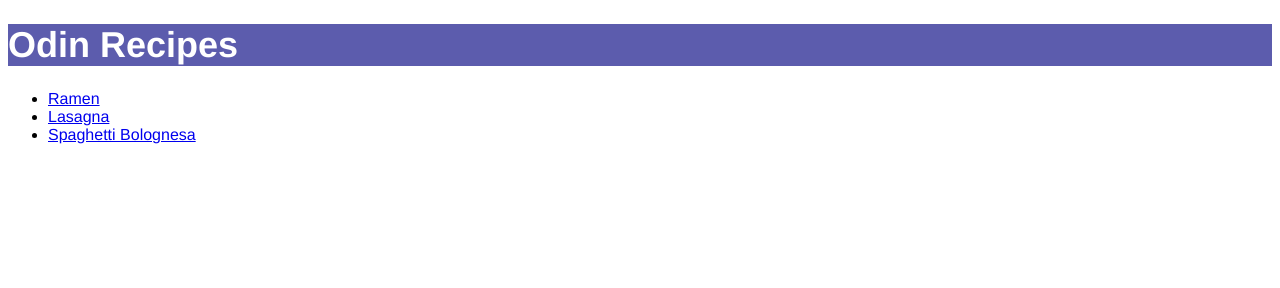
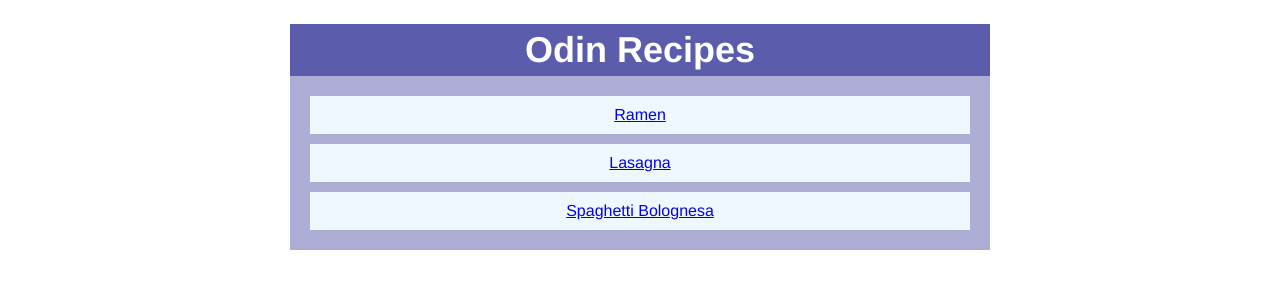
Before and after one commit to ZeIcaro/odin-recipes, a plain HTML site: page index.html in a window 1280 px wide. Drawn offline with Linux system fonts and the light colour scheme.

Commit message:
Add box CSS styles to homepage
Organizing the index.html homepage according to
the flexbox lessons. Text was centralized, the
menu items were organized as stacked boxes,
and I played with padding and margins.

```diff
--- a/index.html
+++ b/index.html
@@ -7,12 +7,13 @@
     <link rel="stylesheet" href="style.css">
 </head>
 <body>
-    <h1>Odin Recipes</h1>
-    <ul>
-        <li><a href="recipes/ramen.html">Ramen</a></li>
-        <li><a href="recipes/lasagna.html">Lasagna</a></li>
-        <li><a href="recipes/spaghetti-bolognesa.html">Spaghetti Bolognesa</a></li>
-    </ul>
-
+    <div class="card">
+        <h1 class="home-header">Odin Recipes</h1>
+        <ul class="menu">
+            <li class="item"><a href="recipes/ramen.html">Ramen</a></li>
+            <li class="item"><a href="recipes/lasagna.html">Lasagna</a></li>
+            <li class="item"><a href="recipes/spaghetti-bolognesa.html">Spaghetti Bolognesa</a></li>
+        </ul>
+    </div>
 </body>
 </html>
--- a/style.css
+++ b/style.css
@@ -2,10 +2,36 @@
     font-family: "Helvetica", "Georgia", sans-serif;
 }
 
+.card {
+    width: 700px;
+    margin: 0 auto;
+}
+
+.menu {
+    list-style-type: none;
+    background-color: rgba(92, 92, 173, 0.5);
+    padding: 10px;
+    text-align: center;
+    margin: 0;
+}
+
+.menu .item {
+    background-color: aliceblue;
+    margin: 10px;
+    padding: 10px;
+    display: block;
+}
+
 h1 {
-    font-size: 36px;
+    text-align: center;
     background-color: rgb(92, 92, 173);
     color: white;
+}
+
+h1.home-header {
+    padding: 5px;
+    font-size: 36px;
+    margin-bottom: 0;
 }
 
 h1.recipe-header {
```
